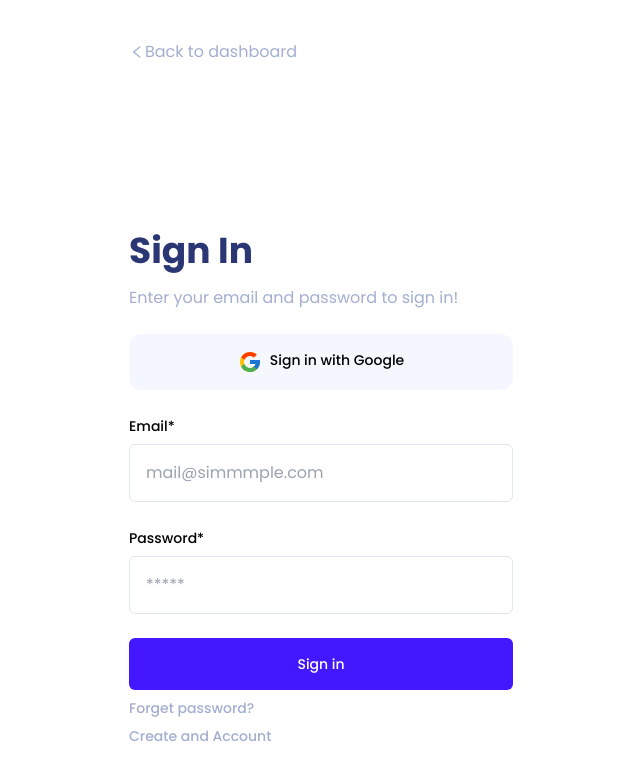
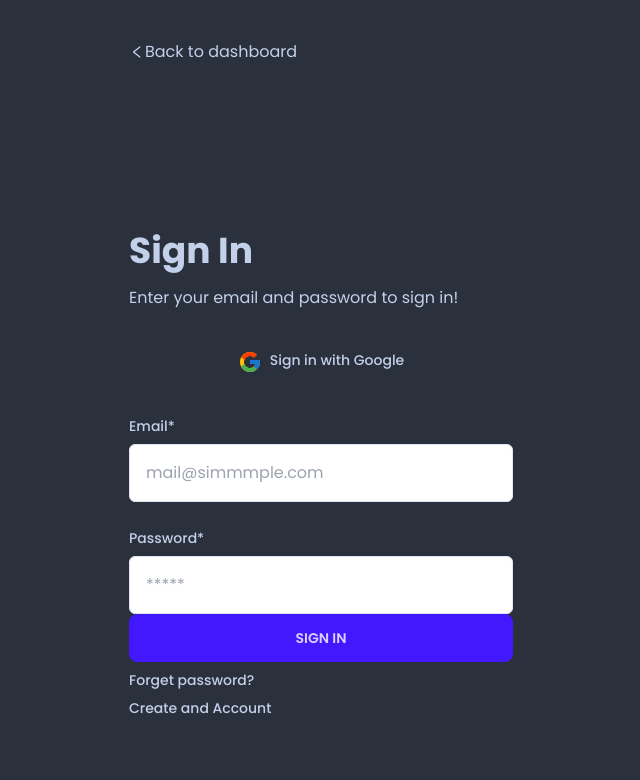
Before and after one commit to emranweb/tuscot, a React (Vite) app: page /signin in a window 1280 px wide. Shown: the top 780 px of the page, without its empty margins (319-959 px from the left). Built offline with nearby package versions, Linux system fonts and the light colour scheme; the HTML template or start-up script is replaced by a standard one.

Commit message:
new ui library

```diff
--- a/package.json
+++ b/package.json
@@ -9,6 +9,7 @@
     "preview": "vite preview"
   },
   "dependencies": {
+    "daisyui": "^2.51.5",
     "react": "^18.2.0",
     "react-dom": "^18.2.0",
     "react-hook-form": "^7.43.5",
--- a/src/components/profile/ProfileMiniInfo.jsx
+++ b/src/components/profile/ProfileMiniInfo.jsx
@@ -38,9 +38,6 @@ const ProfileMiniInfo = () => {
                         Follower
                     </p>
                 </div>
-                <button className="text-sm text-white p-3 bg-primary rounded-xl">
-                    Publish now
-                </button>
             </div>
         </div>
     );
--- a/src/pages/SignIn.jsx
+++ b/src/pages/SignIn.jsx
@@ -50,9 +50,7 @@ const SignIn = () => {
                         placeholder="*****"
                     />
                 </div>
-                <button className="bg-primary text-white rounded-md w-full py-4 text-sm font-medium mt-6">
-                    Sign in
-                </button>
+                <button className="btn btn-secondary w-full">Sign in</button>
                 <div className="text-sm font-medium text-textsecondary hover:text-primary mt-2">
                     <Link to="/passwordreset">Forget password?</Link>
                 </div>
--- a/tailwind.config.cjs
+++ b/tailwind.config.cjs
@@ -1,68 +1,95 @@
 /** @type {import('tailwindcss').Config} */
 module.exports = {
     content: ["./index.html", "./src/**/*.{js,jsx}"],
-    corePlugins: {
-        container: false,
+    daisyui: {
+        themes: [
+            {
+                mytheme: {
+                    primary: "#6C5DD3",
+
+                    secondary: "#4318FF",
+
+                    accent: "#78716c",
+
+                    neutral: "#191D24",
+
+                    "base-100": "#2A303C",
+
+                    info: "#3ABFF8",
+
+                    success: "#36D399",
+
+                    warning: "#FBBD23",
+
+                    error: "#F87272",
+                },
+            },
+        ],
     },
-    theme: {
-        fontFamily: {
-            inter: "Inter",
-            late: "Lato",
-            montserrat: "Montserrat",
-            open: "Open Sans",
-            poppins: "Poppins",
-            raleway: "Raleway",
-            roboto: "Roboto",
-        },
+    plugins: [require("daisyui")],
+    // corePlugins: {
+    //     container: false,
+    // },
+    // theme: {
+    //     fontFamily: {
+    //         inter: "Inter",
+    //         late: "Lato",
+    //         montserrat: "Montserrat",
+    //         open: "Open Sans",
+    //         poppins: "Poppins",
+    //         raleway: "Raleway",
+    //         roboto: "Roboto",
+    //     },
 
-        screens: {
-            "2xl": { max: "1535px" },
-            xl: { max: "1279px" },
-            lg: { max: "1023px" },
-            md: { max: "767px" },
-            sm: { max: "639px" },
-        },
+    //     screens: {
+    //         "2xl": { max: "1535px" },
+    //         xl: { max: "1279px" },
+    //         lg: { max: "1023px" },
+    //         md: { max: "767px" },
+    //         sm: { max: "639px" },
+    //     },
 
-        colors: {
-            transparent: "transparent",
-            current: "currentColor",
-            white: "#ffffff",
-            primary: "#4318FF",
-            secondary: {
-                light: "#e9d5ff",
-                default: "#8b5cf6",
-                dark: "#6b21a8",
-            },
-            dashboard: "#F4F7FE",
-            textprimary: "#2B3674",
-            textsecondary: "#A3AED0",
-        },
-        extend: {},
-    },
-    plugins: [
-        function ({ addComponents }) {
-            addComponents({
-                ".container": {
-                    maxWidth: "1320px",
-                    "@screen 2xl": {
-                        maxWidth: "1140px",
-                    },
-                    "@screen xl": {
-                        maxWidth: "960px",
-                    },
-                    "@screen lg": {
-                        maxWidth: "720px",
-                    },
-                    "@screen md": {
-                        maxWidth: "540px",
-                    },
-                    "@screen sm": {
-                        maxWidth: "100%",
-                        paddingLeft: "1rem",
-                        paddingRight: "1rem",
-                    },
-                },
-            });
-        },
-    ],
+    //     colors: {
+    //         transparent: "transparent",
+    //         current: "currentColor",
+    //         white: "#ffffff",
+    //         primary: "#4318FF",
+    //         secondary: {
+    //             light: "#e9d5ff",
+    //             default: "#8b5cf6",
+    //             dark: "#6b21a8",
+    //         },
+    //         dashboard: "#F4F7FE",
+    //         textprimary: "#2B3674",
+    //         textsecondary: "#A3AED0",
+    //     },
+    //     extend: {},
+    // },
+    // plugins: [
+
+    //     function ({ addComponents }) {
+    //         addComponents({
+    //             ".container": {
+    //                 maxWidth: "1320px",
+    //                 "@screen 2xl": {
+    //                     maxWidth: "1140px",
+    //                 },
+    //                 "@screen xl": {
+    //                     maxWidth: "960px",
+    //                 },
+    //                 "@screen lg": {
+    //                     maxWidth: "720px",
+    //                 },
+    //                 "@screen md": {
+    //                     maxWidth: "540px",
+    //                 },
+    //                 "@screen sm": {
+    //                     maxWidth: "100%",
+    //                     paddingLeft: "1rem",
+    //                     paddingRight: "1rem",
+    //                 },
+    //             },
+    //         });
+    //     },
+    // ],
 };
```
Also changed, not shown: 1 other file (tests, documents, lock files or other folders).
